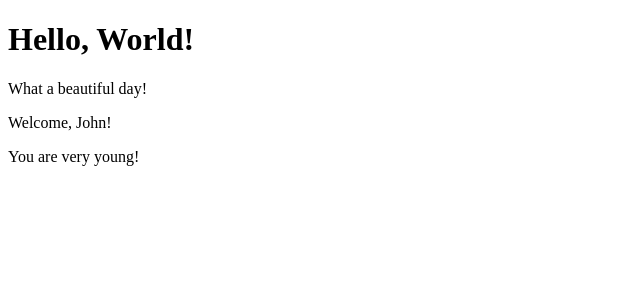
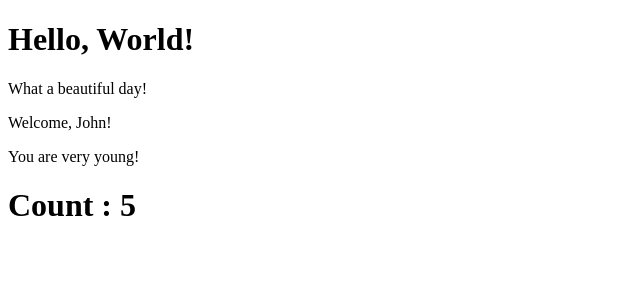
Before and after one commit to AngeloC94/React-Exercises, a React (Create React App) app: page / in a window 1280 px wide. Shown: the top 300 px of the page, without its empty margins (0-640 px from the left). Built offline with nearby package versions, Linux system fonts and the light colour scheme.

Commit message:
state 01 done

```diff
--- a/src/App.js
+++ b/src/App.js
@@ -1,11 +1,14 @@
 import React from "react"
+import { Counter } from "./Counter"
 import { Hello } from "./Hello"
 import { Welcome } from "./Welcome"
 
 export class App extends React.Component {
     render() {
-        return <div><Hello />
+        return <div>
+            <Hello />
             <Welcome age={16} name='John' />
+            <Counter />
         </div>
     }
 }
--- /dev/null
+++ b/src/Counter.js
@@ -0,0 +1,23 @@
+import React from 'react';
+
+export class Counter extends React.Component {
+    state = { count: 0 };
+
+    constructor() {
+        super();
+
+        setInterval(() => {
+            this.setState({
+                count: this.state.count + 1
+            });
+        }, 1000);
+    }
+
+    render() {
+        return (
+            <>
+                <h1>Count : {this.state.count}</h1>
+            </>
+        );
+    }
+}
```
